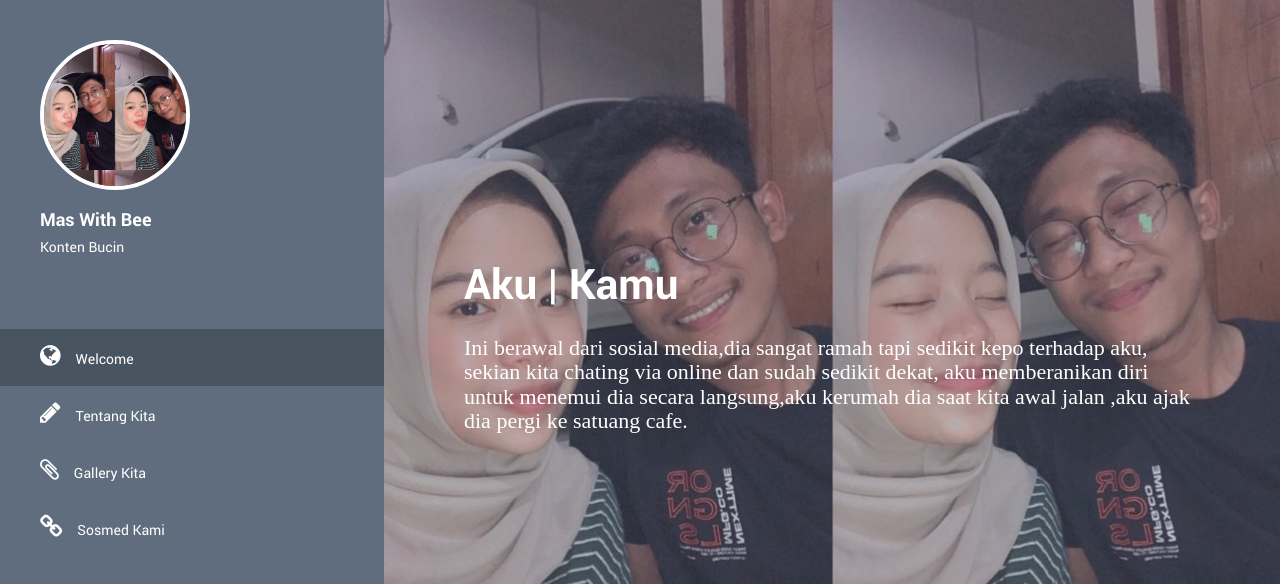
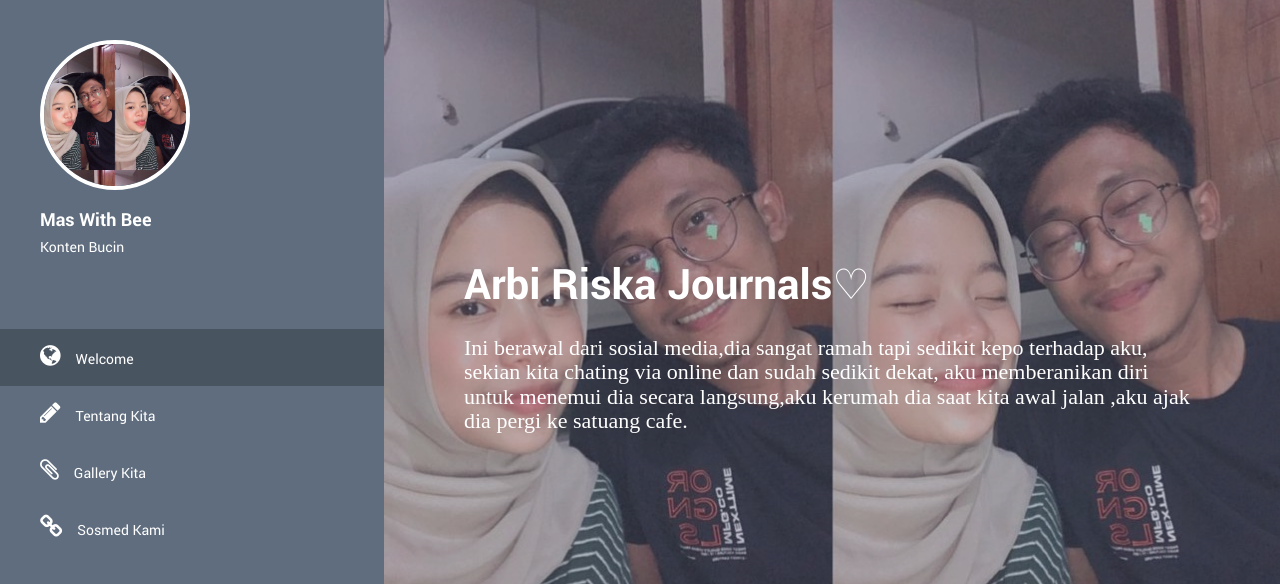
Before and after one commit to Arbiansyah30/Bcnn, a plain HTML site: page index.html in a window 1280 px wide. Shown: the top 584 px of the page. Drawn offline with Linux system fonts and the light colour scheme.

Commit message:
Update index.html

```diff
--- a/index.html
+++ b/index.html
@@ -86,7 +86,7 @@
         <div class="banner-bg" id="top">
             <div class="banner-overlay"></div>
             <div class="welcome-text">
-                <h2>Aku | Kamu</h2>
+                <h2>Arbi Riska Journals♡</h2>
                 <h5>Ini berawal dari sosial media,dia sangat ramah tapi sedikit kepo terhadap aku, sekian kita chating via online dan sudah sedikit dekat,
                         aku memberanikan diri untuk menemui dia secara langsung,aku kerumah dia saat kita awal jalan ,aku ajak dia pergi ke satuang cafe.</h5>
             </div>
```
